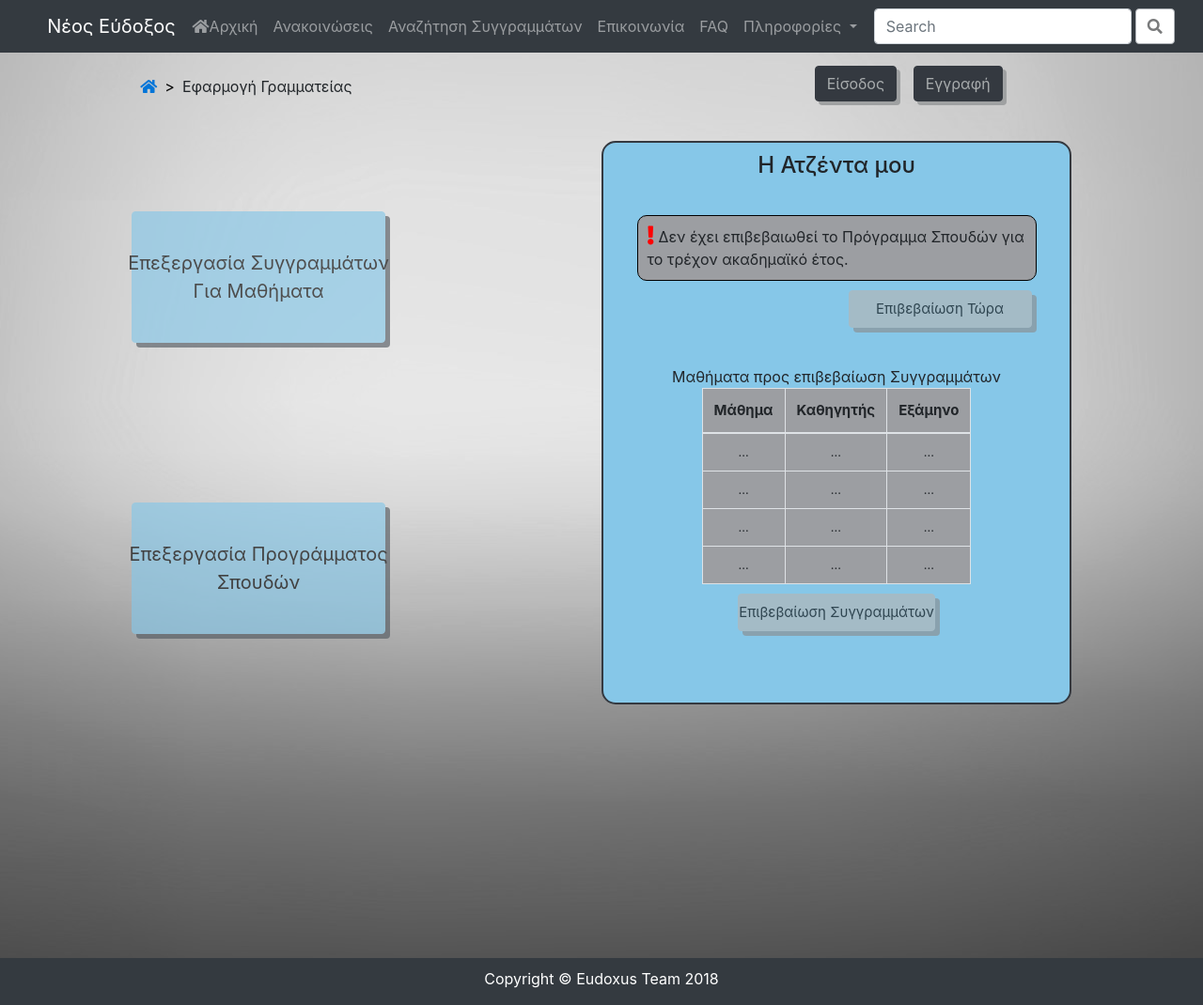
After one commit to PanosEvange/HCI_course_project, a PHP site: page /secretary_app.php in a window 1280 px wide. The commit adds this page. Shown: the whole page at 94% size. Run offline with PHP 8.4, Linux system fonts and the light colour scheme.

Commit message:
secretary app

```diff
--- a/eam/index.php
+++ b/eam/index.php
@@ -141,7 +141,7 @@ session_start();
                     <div class="button-area">
                             <a href="./under_construction.php" class="btn section-button" >Διαχείριση Συγγραμμάτων</a>
                             <a href="./under_construction.php" class="btn section-button" >Επεξεργασία <br> Προγράμματος Σπουδών</a>
-                            <a href="./under_construction.php" class="btn section-button" >Εφαρμογή Γραμματείας</a>
+                            <a href="./secretary_app.php" class="btn section-button" >Εφαρμογή Γραμματείας</a>
                             <a href="./under_construction.php" class="btn section-button" ><span class="my-content">Πληροφορίες <br> για Γραμματείς</a>
                     </div>
                 </div>
--- /dev/null
+++ b/eam/secretary_app.php
@@ -0,0 +1,59 @@
+<?php
+session_start();
+?>
+<!DOCTYPE html>
+<html lang="en">
+    <head>
+        <meta charset="UTF-8">
+        <meta name="viewport" content="width=device-width, initial-scale=1.0">
+
+        <link href="./vendor/fontawesome-free-5.5.0-web/css/all.css" rel="stylesheet">
+        <link rel="stylesheet" href="style.css">
+
+        <!-- Bootstrap core CSS -->
+        <link href="./vendor/bootstrap/css/bootstrap.min.css" rel="stylesheet">
+
+        <!-- Bootstrap core JavaScript -->
+        <script src="./vendor/jquery/jquery.min.js"></script>
+        <script src="./vendor/bootstrap/js/bootstrap.bundle.min.js"></script>
+
+        <link href="./vendor/select2-4.0.6-rc.1/dist/css/select2.css" rel="stylesheet">
+        <script src="./vendor/select2-4.0.6-rc.1/dist/js/select2.js"></script>
+
+        <script src="./vendor/bootstrap-datepicker-1.6.4-dist/js/bootstrap-datepicker.min.js"></script>
+        <link href="./vendor/bootstrap-datepicker-1.6.4-dist/css/bootstrap-datepicker.standalone.css" rel="stylesheet">
+
+        <script src="main.js"></script>
+        <title> New Eudoxus </title>
+    </head>
+    <body>
+
+        <?php include 'header.php';?>
+
+        <div class="below-nav-bar">
+            <div class="my-breadcrumb">
+                <ul class="breadcrumb">
+                  <li><a href="./index.php"><i class="fa fa-home" aria-hidden="true"></i></a></li>
+                  <li>Εφαρμογή Γραμματείας</li>
+                </ul>
+            </div>
+
+            <?php include 'isLoggedIn.php';?>
+
+        </div>
+
+        <?php
+            if (isset($_SESSION['loggedin']) && $_SESSION['loggedin'] == true) {
+                // User is logged in
+                include 'secretary_app_content_loggedin.php';
+            }
+            else {
+                // User is not logged in
+                include 'secretary_app_content_not_loggedin.php';
+            }
+        ?>
+
+        <?php include 'footer.php';?>
+
+    </body>
+</html>
--- /dev/null
+++ b/eam/secretary_app_content_not_loggedin.php
@@ -0,0 +1,67 @@
+<div class="secretary-app-content">
+    <div class="edit-books secretary-app-button">
+        <a href="./under_construction.php" class="btn disabled"><span class="button-text">Επεξεργασία Συγγραμμάτων<br/>Για Μαθήματα</span></a>
+    </div>
+    <div class="edit-program-studies secretary-app-button">
+        <a href="./under_construction.php" class="btn disabled"><span class="button-text">Επεξεργασία Προγράμματος<br/>Σπουδών</span></a>
+    </div>
+    <div class="my-agenta">
+
+        <div class="title">
+            <h4>Η Ατζέντα μου</h4>
+        </div>
+
+        <div class="my-reminder">
+            <i class="fa fa-exclamation" aria-hidden="true"></i>   Δεν έχει επιβεβαιωθεί το Πρόγραμμα Σπουδών για το τρέχον ακαδημαϊκό έτος.
+        </div>
+
+        <div class="verify-program">
+            <a href="./under_construction.php" class="btn disabled">Επιβεβαίωση Τώρα</a>
+        </div>
+
+        <div class="title-of-table">
+            Μαθήματα προς επιβεβαίωση Συγγραμμάτων
+        </div>
+
+        <div class="subjects-to-verify" >
+            <table class="table table-bordered">
+              <thead>
+                <tr>
+                    <th scope="col">Μάθημα</th>
+                    <th scope="col">Καθηγητής</th>
+                    <th scope="col">Εξάμηνο</th>
+                </tr>
+              </thead>
+              <tbody>
+                <tr>
+                    <td>...</td>
+                    <td>...</td>
+                    <td>...</td>
+                </tr>
+                <tr>
+                    <td>...</td>
+                    <td>...</td>
+                    <td>...</td>
+                </tr>
+                <tr>
+                    <td>...</td>
+                    <td>...</td>
+                    <td>...</td>
+                </tr>
+                <tr>
+                    <td>...</td>
+                    <td>...</td>
+                    <td>...</td>
+                </tr>
+              </tbody>
+            </table>
+        </div>
+
+        <div class="verify-subjects">
+            <a href="./under_construction.php" class="btn disabled">Επιβεβαίωση Συγγραμμάτων</a>
+        </div>
+
+    </div>
+
+
+</div>
--- a/eam/style.css
+++ b/eam/style.css
@@ -1137,7 +1137,6 @@ a#myFilterApplyButton:hover{
     border-color: #f7a7a7 !important;
     width: 270px;
     height: 140px;
-    padding-top: 70px;
 }
 
 .student-app-button .btn:hover{
@@ -1150,7 +1149,6 @@ a#myFilterApplyButton:hover{
     color: black !important;
     font-size: 20px !important;
     display: flex;
-    align-items: center;
     justify-content: center;
 }
 
@@ -1159,8 +1157,6 @@ a#myFilterApplyButton:hover{
 }
 
 .student-app-button .button-text{
-    position: relative;
-    bottom: 50px;
 }
 
 .current-dilosi .title{
@@ -1203,3 +1199,172 @@ a#myFilterApplyButton:hover{
     width: 15px;
     height: 15px;
 }
+
+.secretary-app-content {
+    align-items: center;
+    margin-left: auto;
+    margin-right: auto;
+    width: 1000px;
+    margin-top: 20px;
+    margin-bottom: 320px;
+    grid-template-columns: 1fr 1fr;
+    grid-row-gap: 20px;
+    display: grid;
+    grid-template-areas:
+        "edit-books my-agenta"
+        "edit-program-studies my-agenta";
+}
+
+.edit-books {
+    grid-area: edit-books;
+}
+
+.edit-program-studies{
+    grid-area: edit-program-studies;
+}
+
+.secretary-app-button .btn{
+    box-shadow: 5px 5px #545b62;
+    background-color: #86c7e8 !important;
+    border-color: #86c7e8 !important;
+    width: 270px;
+    height: 140px;
+}
+
+.secretary-app-button .btn:hover{
+    background-color: #7babc3 !important;
+    border-color:#76afcc !important;
+    border:1px solid #76afcc !important;
+}
+
+.secretary-app-button a.btn{
+    color: black !important;
+    font-size: 20px !important;
+    display: flex;
+    align-items: center;
+    justify-content: center;
+}
+
+.secretary-app-button a.btn:hover{
+    color: black !important;
+}
+
+.secretary-app-button .button-text{
+
+}
+
+.my-agenta .title{
+    margin-top: 10px;
+}
+
+.my-agenta {
+    grid-area: my-agenta;
+    border: 2px solid #343940;
+    background: #86c7e8;
+    height: 600px;
+    display: flex;
+    flex-direction: column;
+    align-items: center;
+    border-radius: 15px;
+}
+
+.my-agenta .my-reminder{
+    margin-top: 30px;
+    border: 1px solid black;
+    background: #9c9ea2;
+    border-radius: 10px;
+    padding: 10px;
+    width: 425px;
+}
+
+.my-reminder .fa.fa-exclamation {
+    font-size: 20px;
+    color: red;
+}
+
+.verify-program{
+    margin-top: 10px;
+    margin-left: 220px;
+}
+
+.verify-program .btn{
+    box-shadow: 5px 5px #8b8e90;
+    background-color: #b5b5b5 !important;
+    border-color: #b5b5b5 !important;
+    width: 195px;
+    height: 40px;
+}
+
+.verify-program .btn:hover{
+    background-color: #9c9ea2 !important;
+    border-color:#9c9ea2 !important;
+    border:1px solid #9c9ea2 !important;
+}
+
+.verify-program a.btn{
+    color: black !important;
+    font-size: 15px !important;
+    display: flex;
+    align-items: center;
+    justify-content: center;
+}
+
+.verify-program a.btn:hover{
+    color: black !important;
+}
+
+.subjects-to-verify {
+    background: #9c9ea2;
+    margin-left: 15px;
+    margin-right: 15px;
+}
+
+.subjects-to-verify .table{
+    margin-bottom: 0;
+    font-size: 15px;
+}
+
+.subjects-to-verify .table th{
+    text-align: center;
+}
+
+.subjects-to-verify .table td{
+    text-align: center;
+    font-size: 13px;
+    line-height: 15px;
+    vertical-align: middle;
+}
+
+.verify-subjects .btn{
+    box-shadow: 5px 5px #8b8e90;
+    background-color: #b5b5b5 !important;
+    border-color: #b5b5b5 !important;
+    width: 210px;
+    height: 40px;
+}
+
+.verify-subjects .btn:hover{
+    background-color: #9c9ea2 !important;
+    border-color:#9c9ea2 !important;
+    border:1px solid #9c9ea2 !important;
+}
+
+.verify-subjects a.btn{
+    color: black !important;
+    font-size: 15px !important;
+    display: flex;
+    align-items: center;
+    justify-content: center;
+}
+
+.verify-subjects a.btn:hover{
+    color: black !important;
+}
+
+.verify-subjects{
+    margin-top: 10px;
+}
+
+.title-of-table {
+    margin-top: 40px;
+}
```
Also changed, not shown: eam/secretary_app_content_loggedin.php (added, +67 -0 lines).
